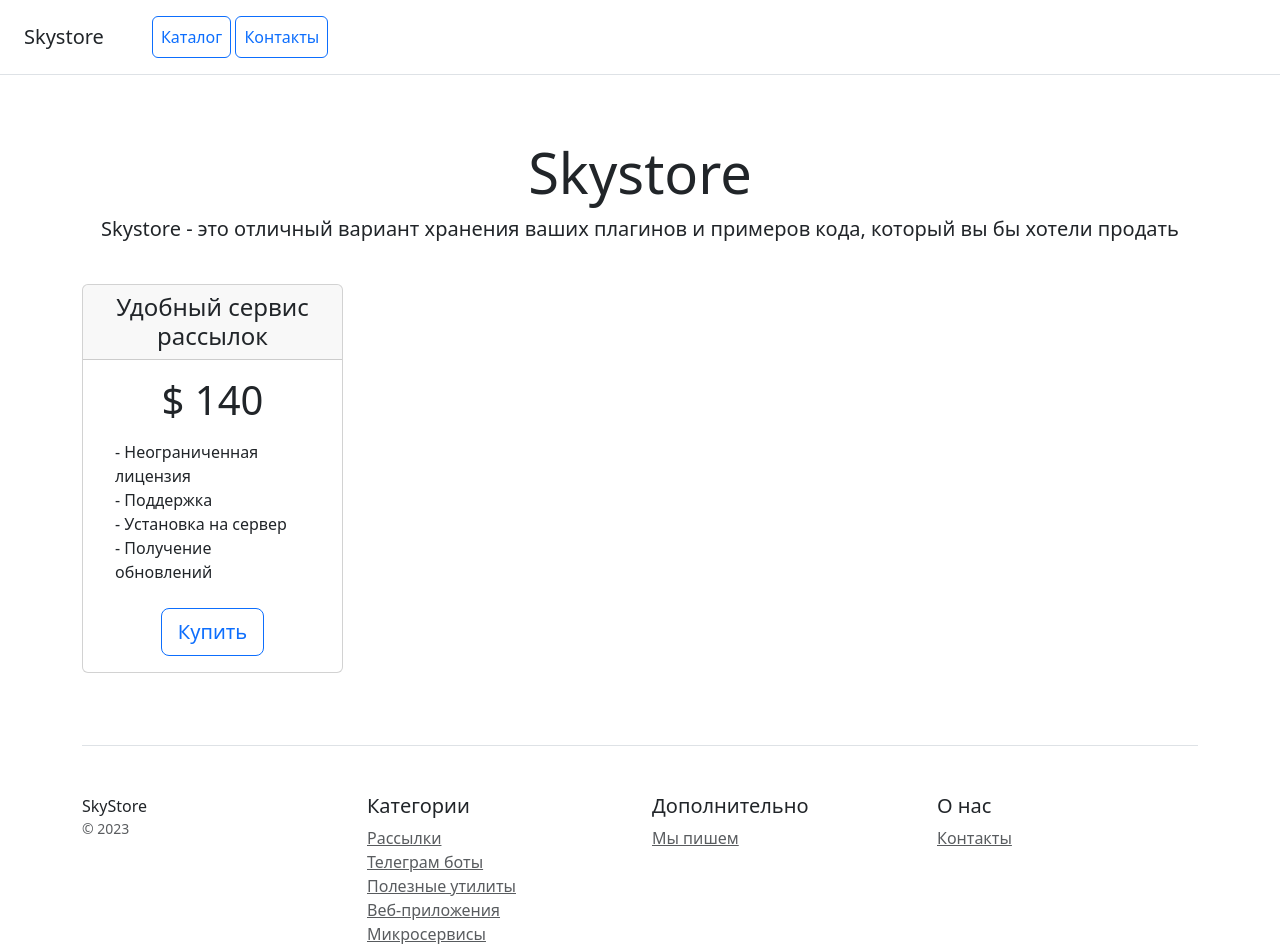
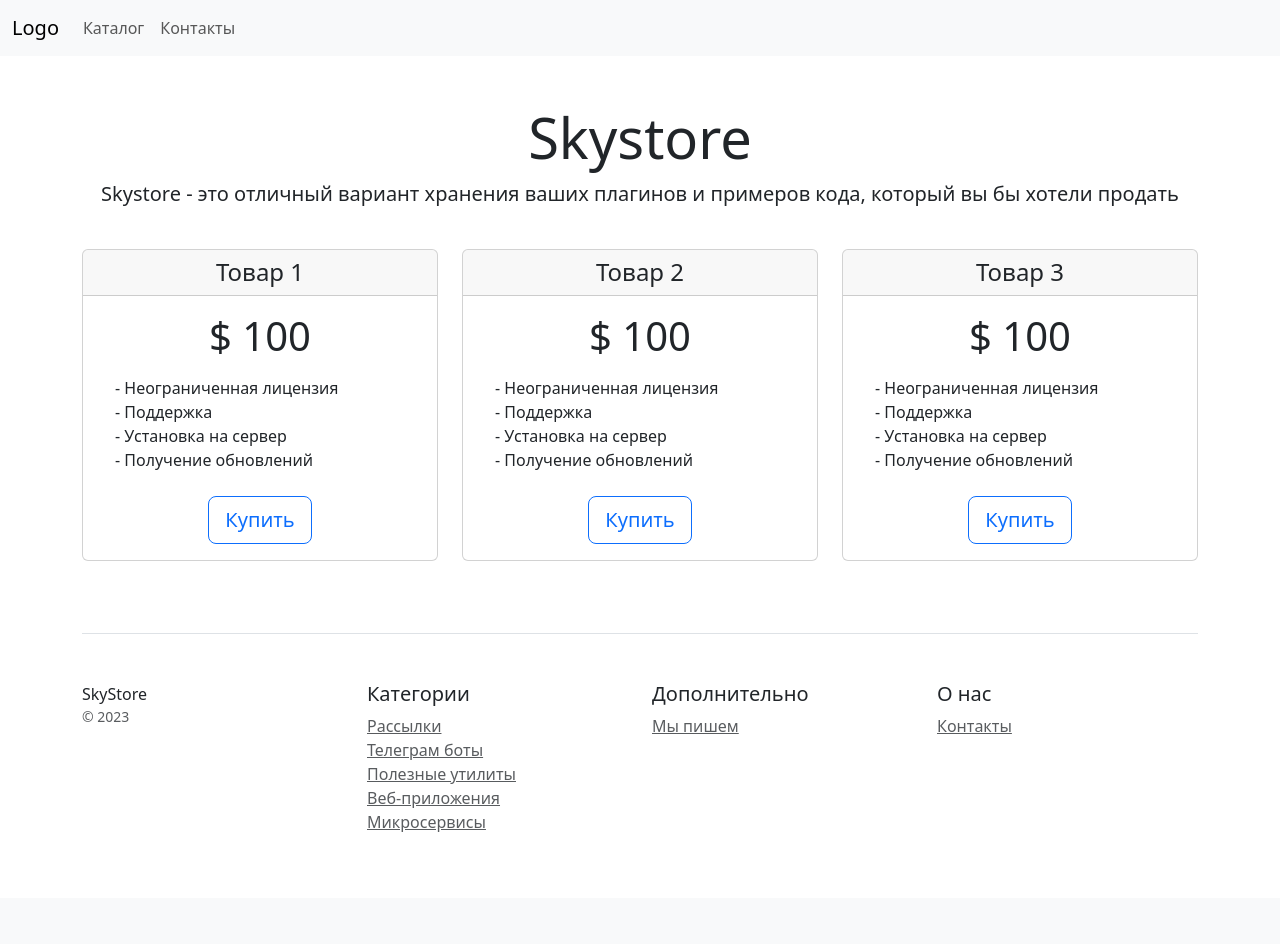
Before and after one commit to Smank96/Online-store, a Django app: page / in a window 1280 px wide. Shown: the top 944 px of the page. After the commit the page ends 832 px from the top, so only its background shows below. Run offline with Django 5.2, Linux system fonts and the light colour scheme.

Commit message:
Изменен navbar. Добавлены карточки товаров.

```diff
--- a/catalog/templates/home.html
+++ b/catalog/templates/home.html
@@ -4,32 +4,80 @@
     <meta charset="utf-8">
     <meta name="viewport" content="width=device-width, initial-scale=1">
     <title>Skystore</title>
-    <link href="https://cdn.jsdelivr.net/npm/bootstrap@5.3.2/dist/css/bootstrap.min.css" rel="stylesheet" integrity="sha384-T3c6CoIi6uLrA9TneNEoa7RxnatzjcDSCmG1MXxSR1GAsXEV/Dwwykc2MPK8M2HN" crossorigin="anonymous">
+    <link href="https://cdn.jsdelivr.net/npm/bootstrap@5.3.2/dist/css/bootstrap.min.css" rel="stylesheet"
+          integrity="sha384-T3c6CoIi6uLrA9TneNEoa7RxnatzjcDSCmG1MXxSR1GAsXEV/Dwwykc2MPK8M2HN" crossorigin="anonymous">
 </head>
 <body>
-<div class="d-flex flex-column flex-md-row align-items-center p-3 px-md-4 mb-3 bg-white border-bottom box-shadow">
-    <h5 class="my-0 mr-md-auto font-weight-normal">Skystore</h5>
-    <nav class="ms-5">
-        <a class="p-2 btn btn-outline-primary" href="/">Каталог</a>
-        <a class="p-2 btn btn-outline-primary" href="/contacts/">Контакты</a>
-    </nav>
-</div>
-
+<!-- navbar -->
+<nav class="navbar navbar-expand-lg bg-body-tertiary">
+    <div class="container-fluid">
+        <a class="navbar-brand" href="#">Logo</a>
+        <button class="navbar-toggler" type="button" data-bs-toggle="collapse" data-bs-target="#navbarSupportedContent"
+                aria-controls="navbarSupportedContent" aria-expanded="false" aria-label="Toggle navigation">
+            <span class="navbar-toggler-icon"></span>
+        </button>
+        <div class="collapse navbar-collapse" id="navbarSupportedContent">
+            <ul class="navbar-nav me-auto mb-2 mb-lg-0">
+                <li class="nav-item">
+                    <a class="nav-link" aria-current="page" href="/">Каталог</a>
+                </li>
+                <li class="nav-item">
+                    <a class="nav-link" href="/contacts/">Контакты</a>
+                </li>
+            </ul>
+        </div>
+    </div>
+</nav>
+<!-- header -->
 <div class="pricing-header px-3 py-3 pt-md-5 pb-md-4 mx-auto text-center">
     <h1 class="display-4">Skystore</h1>
     <p class="lead">Skystore - это отличный вариант хранения ваших плагинов и примеров кода, который вы бы хотели
         продать</p>
 </div>
-
+<!-- cards -->
 <div class="container">
     <div class="row text-center">
-        <div class="col-3">
+        <div class="col-4">
             <div class="card mb-4 box-shadow">
                 <div class="card-header">
-                    <h4 class="my-0 font-weight-normal">Удобный сервис рассылок</h4>
+                    <h4 class="my-0 font-weight-normal">Товар 1</h4>
                 </div>
                 <div class="card-body">
-                    <h1 class="card-title pricing-card-title">$ 140</h1>
+                    <h1 class="card-title pricing-card-title">$ 100</h1>
+                    <ul class="list-unstyled mt-3 mb-4 text-start m-3">
+                        <li>- Неограниченная лицензия</li>
+                        <li>- Поддержка</li>
+                        <li>- Установка на сервер</li>
+                        <li>- Получение обновлений</li>
+                    </ul>
+                    <button type="button" class="btn btn-lg btn-block btn-outline-primary">Купить</button>
+                </div>
+            </div>
+        </div>
+        <div class="col-4">
+            <div class="card mb-4 box-shadow">
+                <div class="card-header">
+                    <h4 class="my-0 font-weight-normal">Товар 2</h4>
+                </div>
+                <div class="card-body">
+                    <h1 class="card-title pricing-card-title">$ 100</h1>
+                    <ul class="list-unstyled mt-3 mb-4 text-start m-3">
+                        <li>- Неограниченная лицензия</li>
+                        <li>- Поддержка</li>
+                        <li>- Установка на сервер</li>
+                        <li>- Получение обновлений</li>
+                    </ul>
+                    <button type="button" class="btn btn-lg btn-block btn-outline-primary">Купить</button>
+                </div>
+            </div>
+        </div>
+        <div class="col-4">
+            <div class="card mb-4 box-shadow">
+                <div class="card-header">
+                    <h4 class="my-0 font-weight-normal">Товар 3</h4>
+                </div>
+                <div class="card-body">
+                    <h1 class="card-title pricing-card-title">$ 100</h1>
                     <ul class="list-unstyled mt-3 mb-4 text-start m-3">
                         <li>- Неограниченная лицензия</li>
                         <li>- Поддержка</li>
@@ -41,7 +89,7 @@
             </div>
         </div>
     </div>
-
+    <!-- footer -->
     <footer class="pt-4 my-md-5 pt-md-5 border-top">
         <div class="row">
             <div class="col-12 col-md">
@@ -74,6 +122,8 @@
     </footer>
 </div>
 
-<script src="https://cdn.jsdelivr.net/npm/bootstrap@5.3.2/dist/js/bootstrap.bundle.min.js" integrity="sha384-C6RzsynM9kWDrMNeT87bh95OGNyZPhcTNXj1NW7RuBCsyN/o0jlpcV8Qyq46cDfL" crossorigin="anonymous"></script>
+<script src="https://cdn.jsdelivr.net/npm/bootstrap@5.3.2/dist/js/bootstrap.bundle.min.js"
+        integrity="sha384-C6RzsynM9kWDrMNeT87bh95OGNyZPhcTNXj1NW7RuBCsyN/o0jlpcV8Qyq46cDfL"
+        crossorigin="anonymous"></script>
 </body>
 </html>
```
